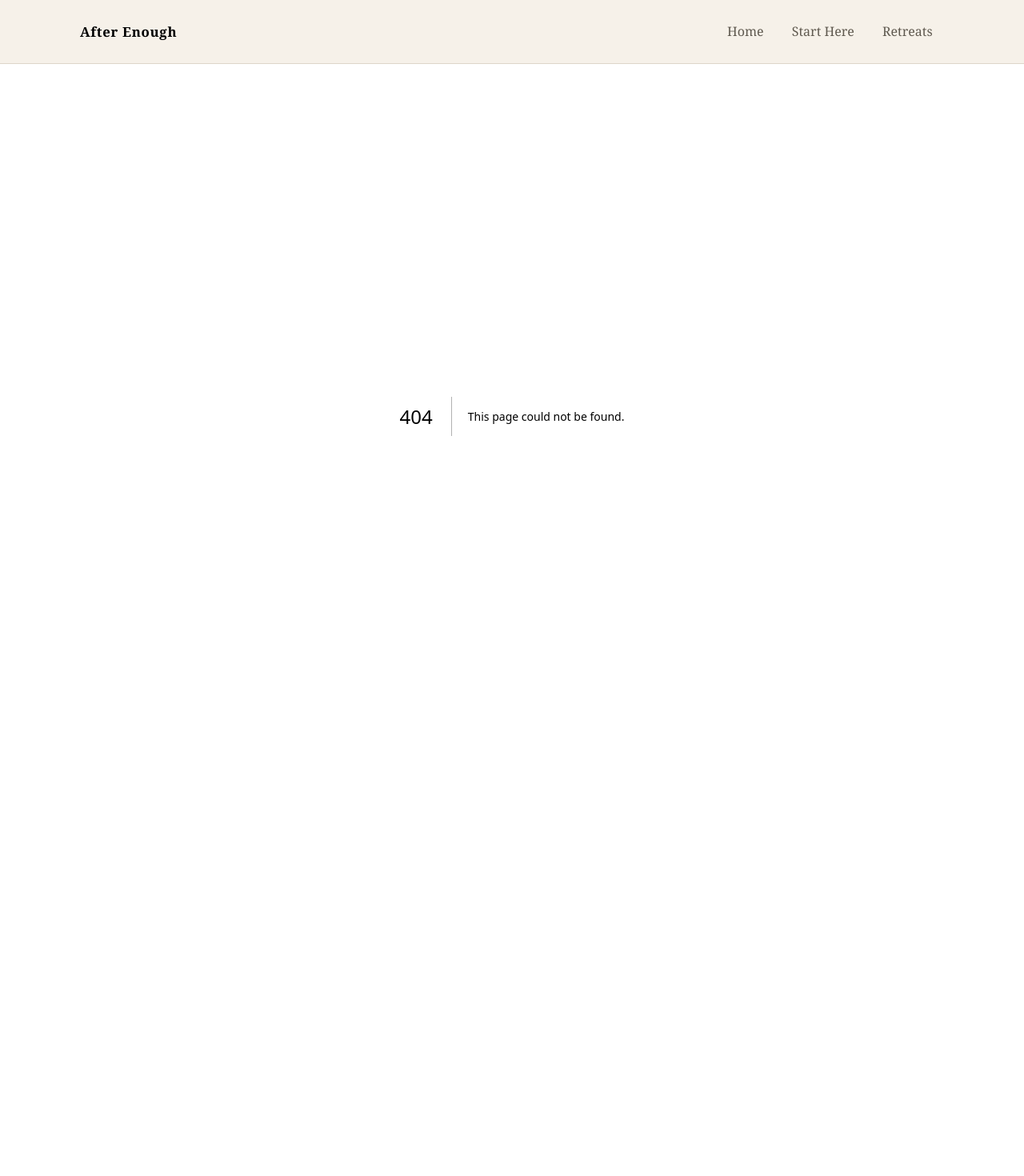
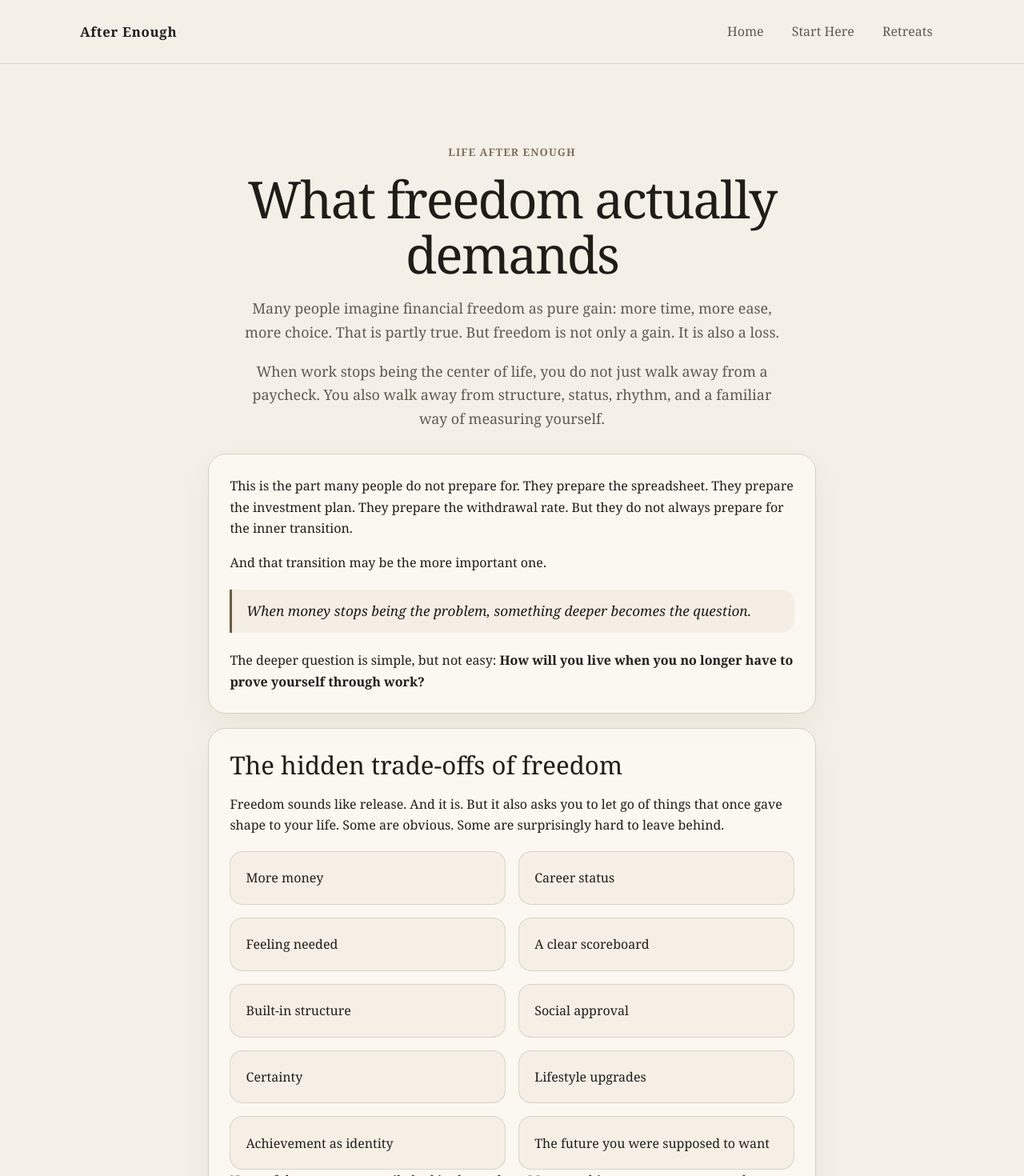
Before and after one commit to naveenniverthy/after-enough, a Next.js app: page /what-freedom-actually-demands in a window 1280 px wide. Before the commit this address had no page. Shown: the top 1470 px of the page at 80% size. Before the commit the page ends 984 px from the top, so only its background shows below. Built offline with nearby package versions, Linux system fonts and the light colour scheme.

Commit message:
What Freedom demands

```diff
--- a/app/page.jsx
+++ b/app/page.jsx
@@ -42,6 +42,12 @@ const exploreLinks = [
     title: "Retirement Is Not the Goal",
     description:
       "Why meaning, structure, connection, and direction still matter after enough.",
+  },
+  {
+    href: "/what-freedom-actually-demands",
+    title: "What Freedom Demands",
+    description:
+      "The hidden trade-offs of freedom, and why identity and structure still matter after enough.",
   },
   {
     href: "/the-stages-of-enough",
--- a/app/sitemap.js
+++ b/app/sitemap.js
@@ -9,6 +9,7 @@ const routePriorities = [
   { path: "/life-after-financial-independence", priority: 0.8 },
   { path: "/path", priority: 0.8 },
   { path: "/what-money-gets-right", priority: 0.75 },
+  { path: "/what-freedom-actually-demands", priority: 0.75 },
   { path: "/the-stages-of-enough", priority: 0.75 },
   { path: "/ikigai", priority: 0.85 },
 ];
--- /dev/null
+++ b/app/what-freedom-actually-demands/page.jsx
@@ -0,0 +1,234 @@
+export const metadata = {
+  title: {
+    absolute: "What Freedom Actually Demands | After Enough",
+  },
+  description:
+    "A simple reflection on the hidden trade-offs of financial freedom: identity, structure, certainty, and the challenge of learning how to live well after enough.",
+  alternates: {
+    canonical: "/what-freedom-actually-demands",
+  },
+};
+
+const sacrifices = [
+  "More money",
+  "Career status",
+  "Feeling needed",
+  "A clear scoreboard",
+  "Built-in structure",
+  "Social approval",
+  "Certainty",
+  "Lifestyle upgrades",
+  "Achievement as identity",
+  "The future you were supposed to want",
+];
+
+const realities = [
+  "Freedom does not automatically tell you how to live.",
+  "Retirement is not a permanent vacation. Many days are ordinary Tuesdays.",
+  "Hobbies alone do not always create meaning.",
+  "A blank calendar can feel exciting at first, then disorienting.",
+  "Slowing down takes time. Many people need months to adjust.",
+  "Without work, deeper questions become harder to avoid.",
+];
+
+const hiddenChallenges = [
+  "Loss of identity",
+  "Relationship friction",
+  "Loneliness",
+  "Fear of spending",
+  "The temptation to work one more year",
+  "Feeling less relevant",
+  "Trying to stay busy instead of becoming inwardly settled",
+];
+
+const whatMatters = [
+  {
+    title: "Rhythm",
+    text: "Not a rigid schedule, but a humane structure for your days.",
+  },
+  {
+    title: "Relationships",
+    text: "Time with people without hurry, performance, or agenda.",
+  },
+  {
+    title: "Usefulness",
+    text: "Not necessarily through a title, but through service, presence, and contribution.",
+  },
+  {
+    title: "Inner steadiness",
+    text: "The ability to be at ease even when no one is measuring you.",
+  },
+];
+
+export default function WhatFreedomActuallyDemandsPage() {
+  return (
+    <main className="essay-page">
+      <section className="essay-hero">
+        <p className="eyebrow">Life after enough</p>
+        <h1>What freedom actually demands</h1>
+        <p className="essay-intro">
+          Many people imagine financial freedom as pure gain: more time, more
+          ease, more choice. That is partly true. But freedom is not only a
+          gain. It is also a loss.
+        </p>
+        <p className="essay-intro">
+          When work stops being the center of life, you do not just walk away
+          from a paycheck. You also walk away from structure, status, rhythm,
+          and a familiar way of measuring yourself.
+        </p>
+      </section>
+
+      <section className="essay-card">
+        <p>
+          This is the part many people do not prepare for. They prepare the
+          spreadsheet. They prepare the investment plan. They prepare the
+          withdrawal rate. But they do not always prepare for the inner
+          transition.
+        </p>
+        <p>And that transition may be the more important one.</p>
+        <blockquote className="essay-quote">
+          When money stops being the problem, something deeper becomes the
+          question.
+        </blockquote>
+        <p>
+          The deeper question is simple, but not easy:{" "}
+          <strong>
+            How will you live when you no longer have to prove yourself through
+            work?
+          </strong>
+        </p>
+      </section>
+
+      <section className="essay-card">
+        <h2>The hidden trade-offs of freedom</h2>
+        <p>
+          Freedom sounds like release. And it is. But it also asks you to let
+          go of things that once gave shape to your life. Some are obvious.
+          Some are surprisingly hard to leave behind.
+        </p>
+
+        <div className="grid-two">
+          {sacrifices.map((item) => (
+            <article className="soft-card" key={item}>
+              <p>{item}</p>
+            </article>
+          ))}
+        </div>
+
+        <p>
+          None of these are necessarily bad in themselves. Money, achievement,
+          structure, and recognition all have their place. The difficulty is
+          that many people discover, only after stepping away, how much of
+          their inner stability depended on them.
+        </p>
+      </section>
+
+      <section className="essay-card">
+        <h2>Freedom creates space, and space can feel uncomfortable</h2>
+        <p>
+          People often say they want more freedom, but what they really want is
+          a more pleasant version of the life they already understand. True
+          freedom is different. It removes familiar pressures, but it also
+          removes familiar scaffolding.
+        </p>
+        <p>
+          Suddenly, nobody is setting the goals. Nobody is waiting for the next
+          report. Nobody is giving you a title, a promotion, or a scoreboard.
+        </p>
+        <p>That can feel peaceful. It can also feel strangely empty.</p>
+
+        <ul className="essay-list">
+          {realities.map((item) => (
+            <li key={item}>{item}</li>
+          ))}
+        </ul>
+
+        <p>
+          This is why so many people say the transition takes longer than they
+          expected. It is not only about stopping work. It is about learning
+          how to inhabit open time without anxiety, guilt, or the constant need
+          to optimize every hour.
+        </p>
+      </section>
+
+      <section className="essay-card">
+        <h2>What often shows up after the noise goes away</h2>
+        <p>
+          Once the professional structure falls away, deeper human issues
+          become more visible. Work had been covering them, distracting from
+          them, or giving them a temporary shape.
+        </p>
+
+        <div className="simple-list">
+          {hiddenChallenges.map((item) => (
+            <p key={item}>{item}</p>
+          ))}
+        </div>
+
+        <p>
+          This does not mean retirement or financial freedom is a mistake. It
+          means the transition is human. It exposes things that were already
+          there.
+        </p>
+        <p>
+          A person who does not know how to rest will carry that restlessness
+          into retirement. A person who only felt valuable when producing will
+          need time to discover another basis for worth.
+        </p>
+      </section>
+
+      <section className="essay-card">
+        <h2>The deeper shift</h2>
+        <p>
+          The real transition is not from work to leisure. It is from
+          <strong> achievement to presence</strong>.
+        </p>
+        <p>
+          This may be the most meaningful invitation hidden inside financial
+          freedom. You begin to ask different questions.
+        </p>
+        <p>
+          Not &ldquo;What is the next milestone?&rdquo; but &ldquo;What is a
+          good day?&rdquo; Not &ldquo;How do I stay impressive?&rdquo; but
+          &ldquo;How do I become more present, more alive, more available to
+          the people around me?&rdquo;
+        </p>
+        <p>
+          In that sense, life after enough is not mainly about leaving work. It
+          is about learning to live without making work your main source of
+          identity.
+        </p>
+      </section>
+
+      <section className="essay-card">
+        <h2>What seems to matter more on the other side</h2>
+        <div className="grid-two">
+          {whatMatters.map((item) => (
+            <article className="soft-card" key={item.title}>
+              <h3>{item.title}</h3>
+              <p>{item.text}</p>
+            </article>
+          ))}
+        </div>
+      </section>
+
+      <section className="essay-card">
+        <h2>Before you chase freedom</h2>
+        <p>
+          It helps to ask a more honest question. Not only,{" "}
+          <em>&ldquo;Can I afford to stop?&rdquo;</em> but also,{" "}
+          <em>&ldquo;Do I know how to live when I stop?&rdquo;</em>
+        </p>
+        <p>
+          If the answer is not fully clear yet, that is not failure. It is the
+          beginning of the real work. Freedom does not remove the need for
+          self-understanding. It increases it.
+        </p>
+        <p>
+          And perhaps that is the quiet truth: after enough, the next task is
+          not accumulation. It is orientation.
+        </p>
+      </section>
+    </main>
+  );
+}
```
